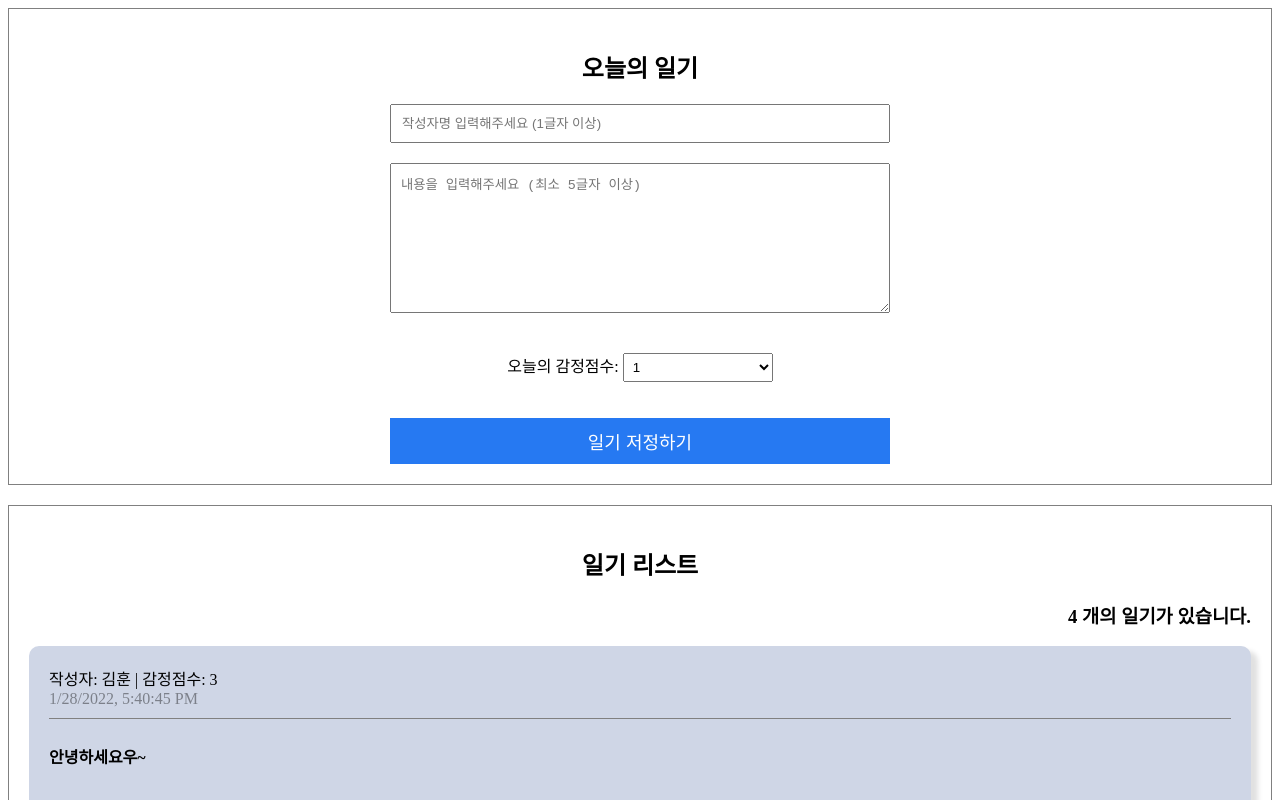
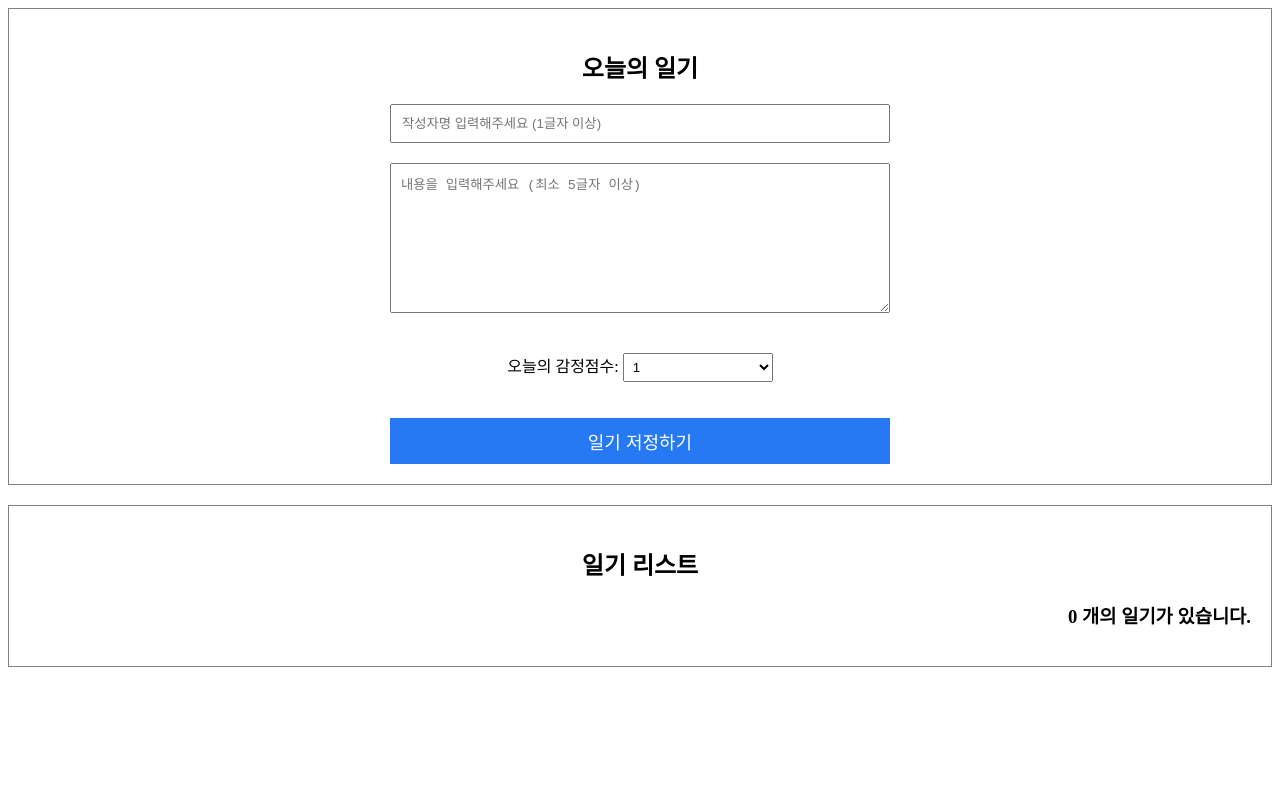
Before and after one commit to kimoony/my-diary-basic, a React (Create React App) app: page / in a window 1280 px wide. Shown: the top 800 px of the page. Built offline with nearby package versions, Linux system fonts and the light colour scheme; the HTML template or start-up script is replaced by a standard one.

Commit message:
diary data CRUD done

```diff
--- a/src/App.js
+++ b/src/App.js
@@ -1,43 +1,47 @@
+import { useState, useRef } from 'react';
 import DiaryEditor from './components/DiaryEditor';
 import DiaryList from './components/DiaryList';
 import './App.css';
 
-const diaryList = [
-  {
-    id: 1,
-    author: "김훈",
-    content: "안녕하세요우~",
-    emotion: 3,
-    created_date: new Date().getTime(),
-  },
-  {
-    id: 2,
-    author: "하로",
-    content: "하로는 기분이 좋앙",
-    emotion: 5,
-    created_date: new Date().getTime(),
-  },
-  {
-    id: 3,
-    author: "피카츄",
-    content: "삐피까츄우 ~~",
-    emotion: 3,
-    created_date: new Date().getTime(),
-  },
-  {
-    id: 4,
-    author: "게스트",
-    content: "이런 일기장이 있군요?! 좋당",
-    emotion: 4,
-    created_date: new Date().getTime(),
-  },
-]
 
 function App() {
+  const [data, setData] = useState([]);
+
+  const dataId = useRef(0);
+
+  const onCreate = (author, content, emotion) => {
+    const created_date = new Date().getTime();
+    const newItem = {
+      author,
+      content,
+      emotion,
+      created_date,
+      id: dataId.current,
+    };
+    // 새로운 item을 만들고 id가 증가해야하기 때문에 만든 후 1 증가시킨다.
+    dataId.current += 1;
+    // setData에 새로 추가한 item을 넣어주고 기존에 data를 넣어준다.
+    setData([newItem, ...data])
+  }
+
+  const onDelete = (targetId) => {
+    console.log(`${targetId}가 삭제되었습니다.`);
+    const newDiaryList = data.filter((item) => item.id !== targetId);
+    setData(newDiaryList)
+  }
+
+  const onEdit = (targetId, newContent) => {
+    setData(
+      data.map((it) =>
+        it.id === targetId ? { ...it, content: newContent } : it
+      )
+    )
+  }
+
   return (
     <>
-      <DiaryEditor />
-      <DiaryList diaryList={diaryList} />
+      <DiaryEditor onCreate={onCreate} />
+      <DiaryList diaryList={data} onDelete={onDelete} onEdit={onEdit} />
     </>
   );
 }
--- a/src/components/DiaryEditor.js
+++ b/src/components/DiaryEditor.js
@@ -1,6 +1,6 @@
 import React, { useState, useRef } from 'react';
 
-function DiaryEditor() {
+function DiaryEditor({ onCreate }) {
   // const [author, setAuthor] = useState("");
   // const [content, setContent] = useState("");
 
@@ -30,7 +30,13 @@ function DiaryEditor() {
       contentInput.current.focus();
       return;
     }
+    onCreate(state.author, state.content, state.emotion);
     alert("저장 완료");
+    setState({
+      author: "",
+      content: "",
+      emotion: 1,
+    })
   }
 
   return (
--- a/src/components/DiaryList.js
+++ b/src/components/DiaryList.js
@@ -1,7 +1,7 @@
 import React from 'react';
 import DiatyItem from './DiatyItem';
 
-function DiaryList({ diaryList }) {
+function DiaryList({ diaryList, onDelete, onEdit }) {
 
   return (
     <div className="diaryList">
@@ -10,7 +10,7 @@ function DiaryList({ diaryList }) {
       <div>
         {
           diaryList.map((diary) => (
-            <DiatyItem key={diary.id} {...diary} />
+            <DiatyItem key={diary.id} {...diary} onDelete={onDelete} onEdit={onEdit} />
           ))
         }
       </div>
--- a/src/components/DiatyItem.js
+++ b/src/components/DiatyItem.js
@@ -1,14 +1,72 @@
-import React from 'react';
+import React, { useRef, useState } from 'react';
 
-function DiatyItem({ id, author, content, emotion, created_date }) {
+function DiatyItem({
+  id,
+  author,
+  content,
+  emotion,
+  created_date,
+  onDelete,
+  onEdit
+}) {
+  const [isEdit, setIsEdit] = useState(false);
+  const [localContent, setLoclaContent] = useState(content);
+
+  const toggleIdEdit = () => setIsEdit(!isEdit);
+  const localContentInput = useRef();
+
+  const handleDelete = () => {
+    if (window.confirm(`${id}번째 일기를 정말 삭제하시겠습니까?`)) {
+      onDelete(id);
+    }
+  }
+
+  const handleEdited = (e) => {
+    setLoclaContent(e.target.value);
+  }
+
+  const handleQuitEdit = () => {
+    setIsEdit(false);
+    setLoclaContent(content);
+  }
+
+  const hadleEdit = () => {
+    if (localContent.length < 5) {
+      localContentInput.current.focus();
+      return;
+    }
+
+    if (window.confirm(`${id}번 째 일기를 수정하시겠습니까??`)) {
+      onEdit(id, localContent)
+      toggleIdEdit();
+    }
+  }
   return (
     <div className="item-box">
       <div className="info">
-        <span>작성자: {author} | 감정점수: {emotion}</span>
+        <div>작성자: {author} | 감정점수: {emotion}</div>
+        <div className="date">{new Date(created_date).toLocaleString()}</div>
         <br />
-        <span className="date">{new Date(created_date).toLocaleString()}</span>
       </div>
-      <div className="content">{content}</div>
+      <div className="content">
+
+        {isEdit ? (
+          <><textarea name="" id="" value={localContent} k ref={localContentInput} onChange={handleEdited}></textarea></>
+        ) : (
+          <>{content}</>
+        )}
+      </div>
+      {isEdit ? (
+        <>
+          <button className="cansle-btn" onClick={handleQuitEdit}>취소</button>
+          <button className="modify-btn" onClick={hadleEdit}>수정완료</button>
+        </>
+      ) : (
+        <>
+          <button className="edited-btn" onClick={toggleIdEdit}>수정</button>
+          <button className="delete-btn" onClick={handleDelete}>삭제</button>
+        </>
+      )}
     </div>
   );
 }
--- a/src/styles/DiaryItem.css
+++ b/src/styles/DiaryItem.css
@@ -7,16 +7,25 @@
   /* background-color: rgb(240, 240, 240); */
   background-color: #cfd6e6;
   box-shadow: 7px 5px 5px rgba(225, 225, 225, 1);
+
 }
 
 .info {
   border-bottom: 1px solid gray;
   padding-bottom: 10px;
   margin-bottom: 10px;
+  display: flex;
+  justify-content: space-between;
+}
+
+.info div:first-child{
+  width: 100%;
 }
 
 .date {
-  color: rgba(0, 0, 0, .4)
+  color: rgba(0, 0, 0, .4);
+  text-align: right;
+  width: 100%;
 }
 
 .content {
```
